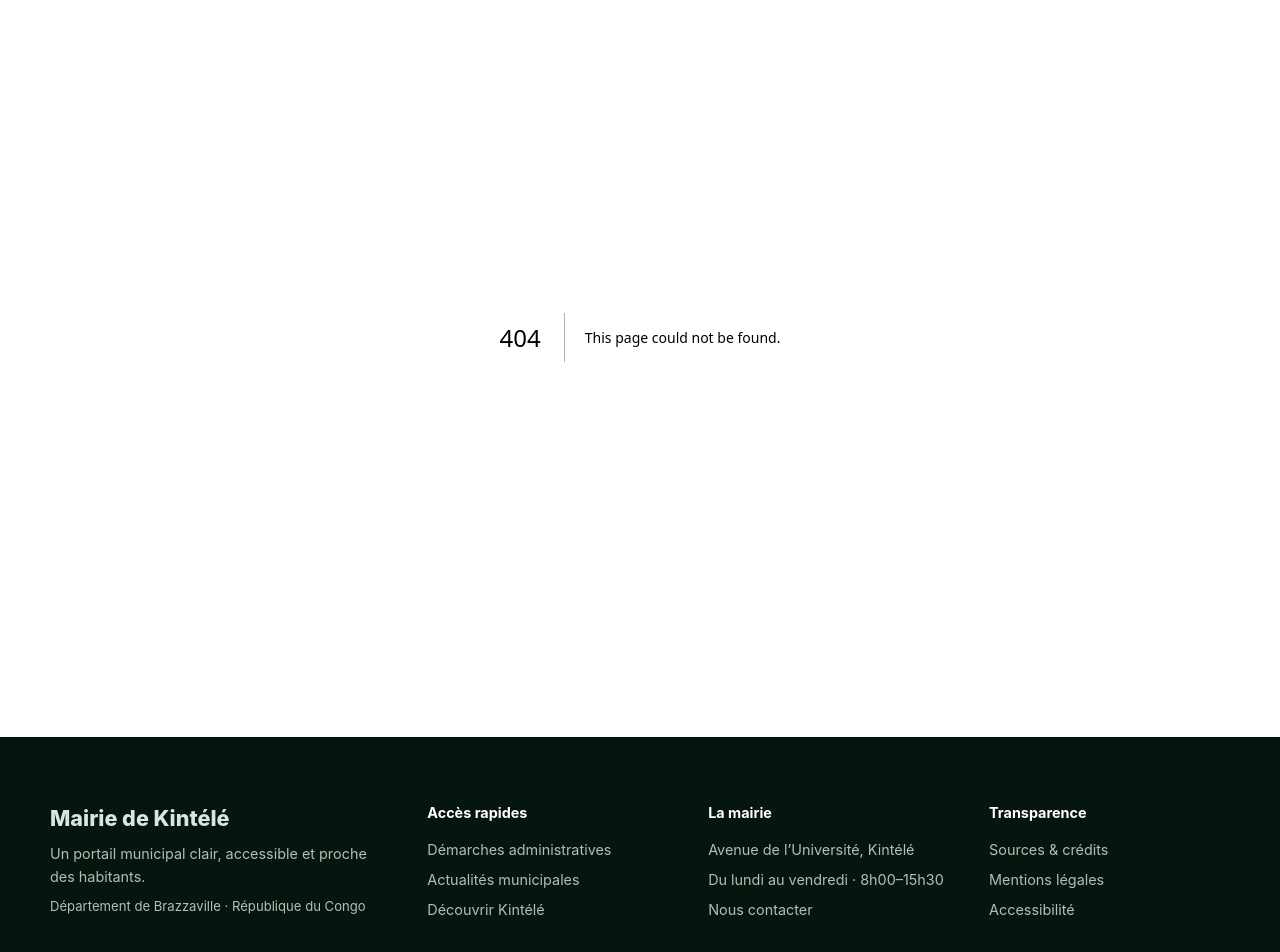
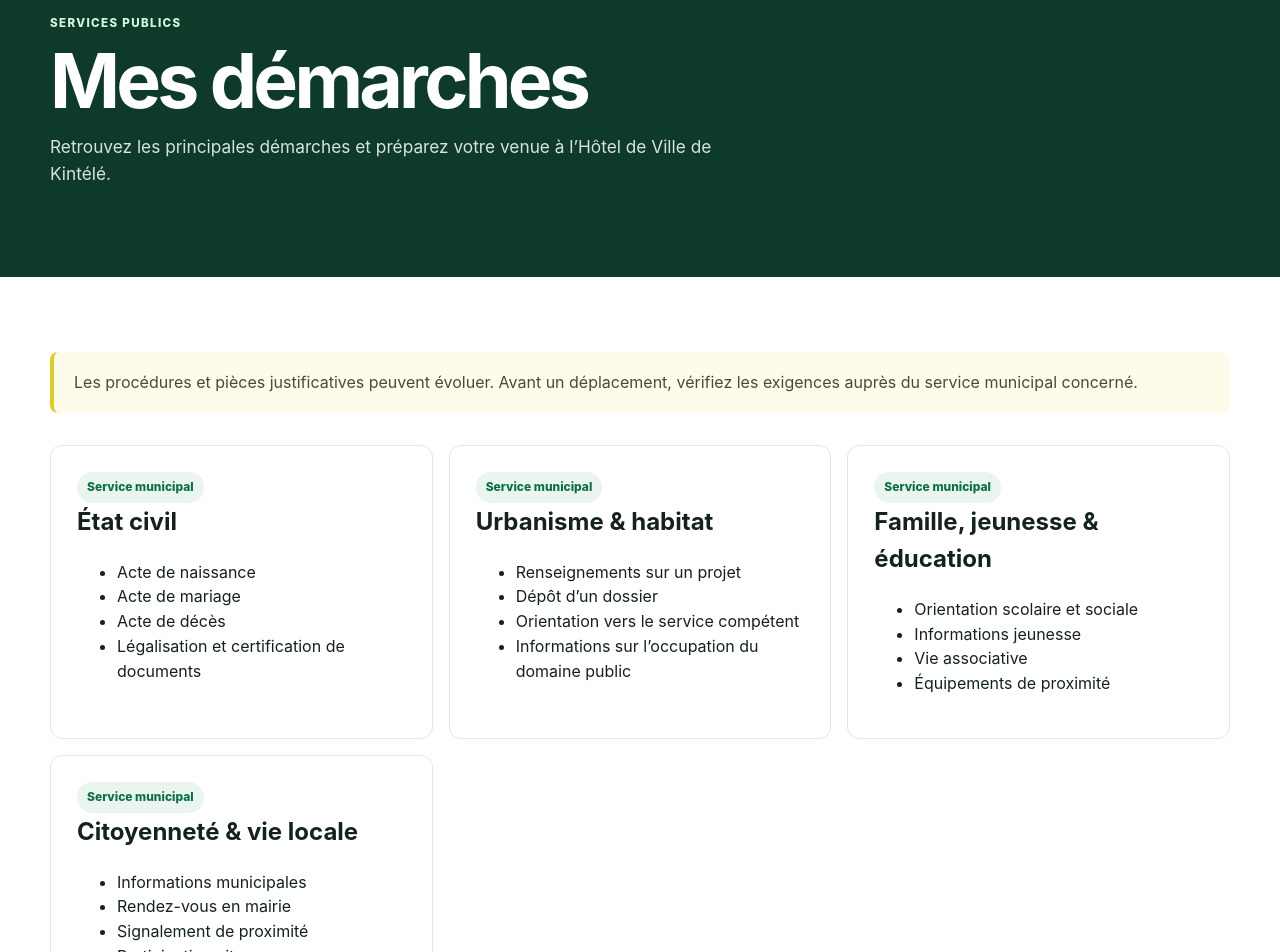
Before and after one commit to sysandro02-byte/Mairie-de-kintele, a Next.js app: page /demarches in a window 1280 px wide. Before the commit this address had no page. Shown: the part 180-1132 px from the top of the page. Built offline with nearby package versions, Linux system fonts and the light colour scheme.

Commit message:
feat: add app/demarches/page.tsx

```diff
--- /dev/null
+++ b/app/demarches/page.tsx
@@ -0,0 +1,54 @@
+const groups = [
+  {
+    id: "etat-civil",
+    title: "État civil",
+    items: ["Acte de naissance", "Acte de mariage", "Acte de décès", "Légalisation et certification de documents"],
+  },
+  {
+    id: "urbanisme",
+    title: "Urbanisme & habitat",
+    items: ["Renseignements sur un projet", "Dépôt d’un dossier", "Orientation vers le service compétent", "Informations sur l’occupation du domaine public"],
+  },
+  {
+    id: "famille",
+    title: "Famille, jeunesse & éducation",
+    items: ["Orientation scolaire et sociale", "Informations jeunesse", "Vie associative", "Équipements de proximité"],
+  },
+  {
+    id: "citoyennete",
+    title: "Citoyenneté & vie locale",
+    items: ["Informations municipales", "Rendez-vous en mairie", "Signalement de proximité", "Participation citoyenne"],
+  },
+];
+
+export default function DemarchesPage() {
+  return (
+    <>
+      <section className="page-hero">
+        <div className="container">
+          <span className="eyebrow light">Services publics</span>
+          <h1>Mes démarches</h1>
+          <p>Retrouvez les principales démarches et préparez votre venue à l’Hôtel de Ville de Kintélé.</p>
+        </div>
+      </section>
+      <section className="content-section">
+        <div className="container">
+          <div className="notice">
+            Les procédures et pièces justificatives peuvent évoluer. Avant un déplacement, vérifiez les exigences auprès du service municipal concerné.
+          </div>
+          <div className="service-grid" style={{ marginTop: 32 }}>
+            {groups.map((group) => (
+              <article id={group.id} className="info-card" key={group.id}>
+                <span className="pill">Service municipal</span>
+                <h2>{group.title}</h2>
+                <ul>
+                  {group.items.map((item) => <li key={item}>{item}</li>)}
+                </ul>
+              </article>
+            ))}
+          </div>
+        </div>
+      </section>
+    </>
+  );
+}
```
